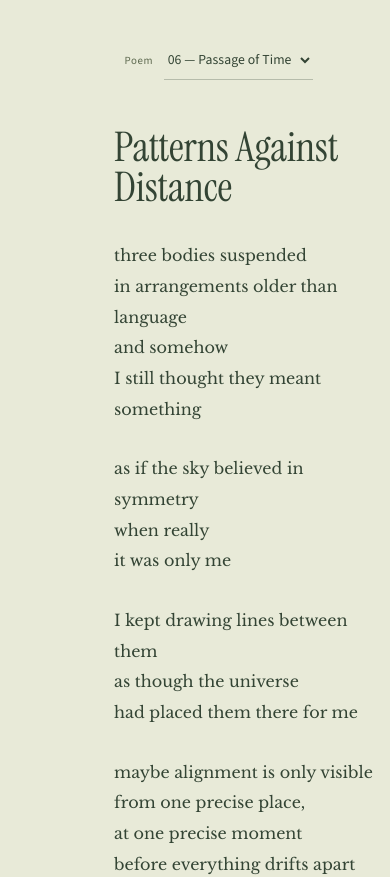
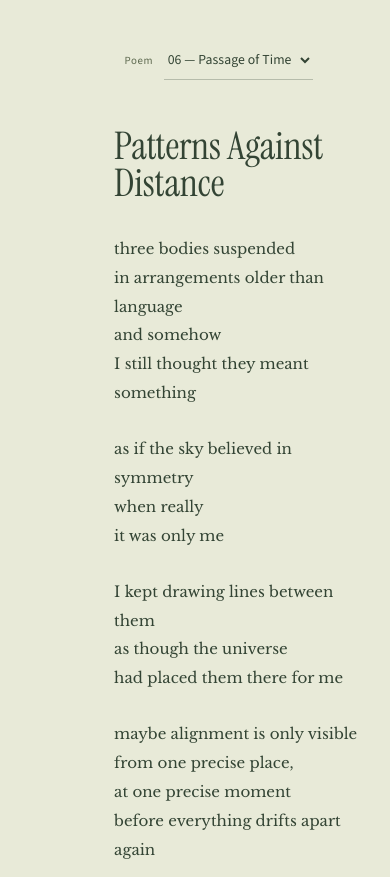
Before and after one commit to saykig/sarakim23, a Next.js app: page /poetry in a window 390 px wide. Shown: the part 900-1777 px from the top of the page. Built offline with nearby package versions, Linux system fonts and the light colour scheme.

Commit message:
Scale Poetry reading typography

```diff
--- a/app/global.css
+++ b/app/global.css
@@ -2413,7 +2413,7 @@ body:has(.memory-page) ::selection {
   max-width: 16ch;
   color: var(--atlas-ink);
   font-family: var(--font-instrument-serif), Georgia, serif;
-  font-size: clamp(2.14rem, 4.37vw, 3.61rem);
+  font-size: clamp(1.99rem, 4.08vw, 3.37rem);
   font-style: normal;
   font-weight: 400;
   font-synthesis: none;
@@ -2467,7 +2467,7 @@ body:has(.memory-page) ::selection {
   width: min(100%, 41rem);
   color: var(--atlas-ink);
   font-family: var(--font-poetry-serif), 'Times New Roman', Times, serif;
-  font-size: clamp(1rem, 1.36vw, 1.025rem);
+  font-size: clamp(0.94rem, 1.28vw, 0.96rem);
   font-weight: 400;
   letter-spacing: 0;
   line-height: 1.92;
@@ -2586,11 +2586,11 @@ body:has(.memory-page) ::selection {
   }
 
   .poetry-poem-heading h2 {
-    font-size: clamp(2.09rem, 10.45vw, 3.09rem);
+    font-size: clamp(1.95rem, 9.75vw, 2.89rem);
   }
 
   .poetry-poem-text {
-    font-size: clamp(1rem, 3.4vw, 1.025rem);
+    font-size: clamp(0.94rem, 3.2vw, 0.96rem);
   }
 }
 
```
